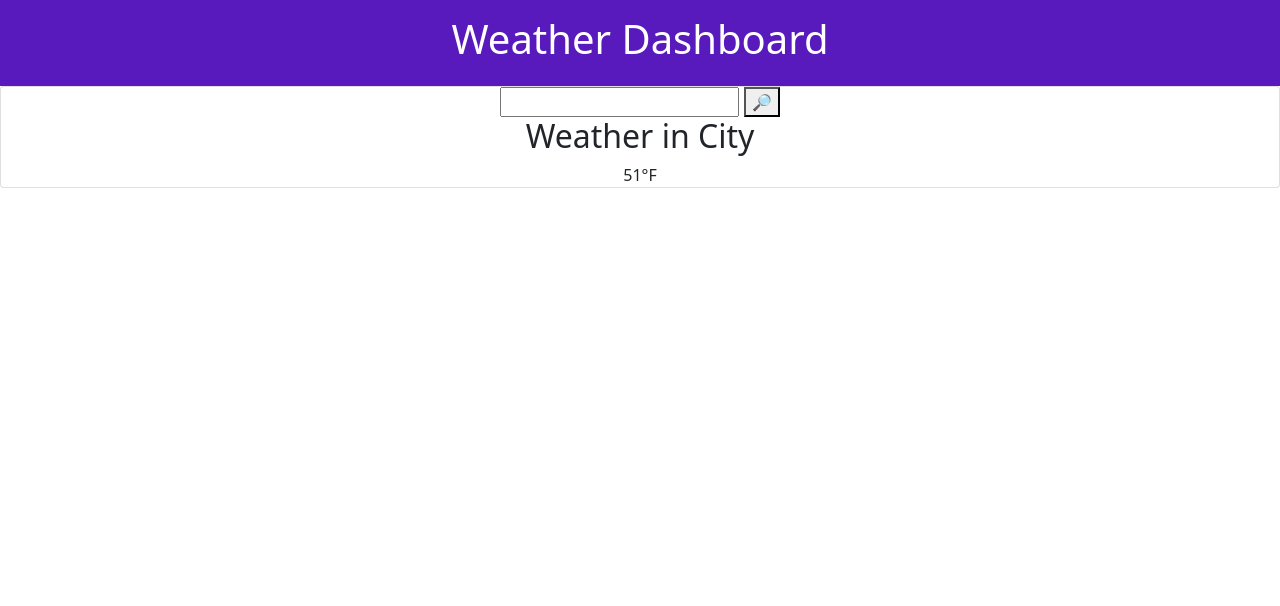
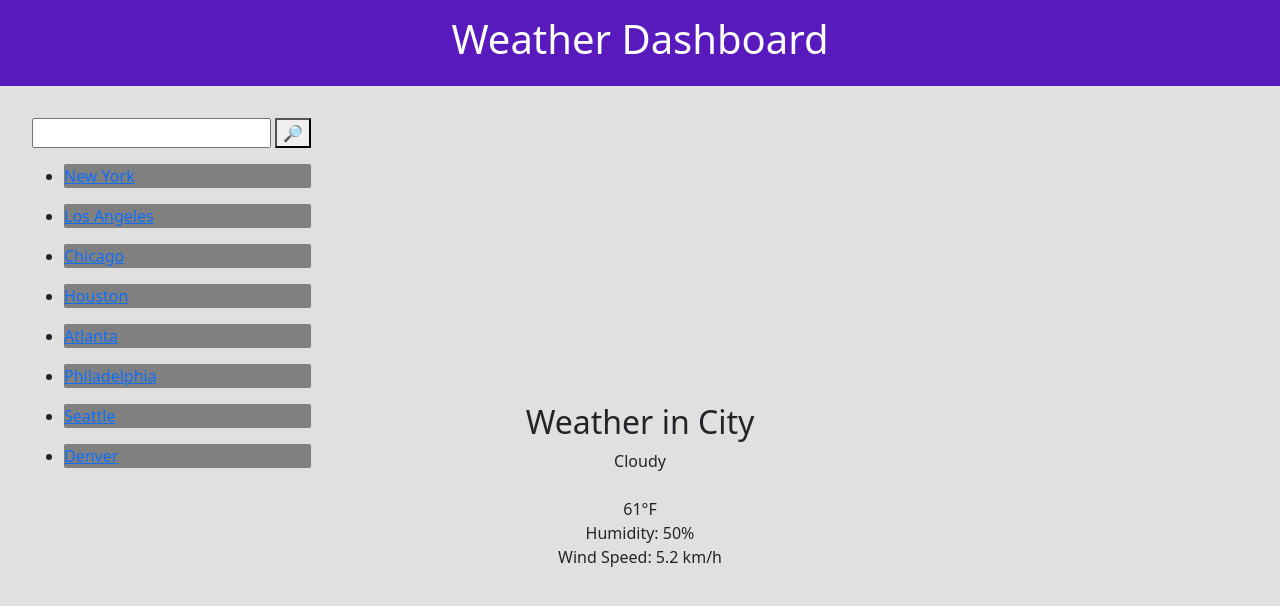
Before and after one commit to brandongiordano/weather-dashboard, a plain HTML site: page index.html in a window 1280 px wide. Drawn offline with nearby package versions, Linux system fonts and the light colour scheme.

Commit message:
declared variables in js

```diff
--- a/index.html
+++ b/index.html
@@ -15,14 +15,28 @@
     <div class="header">
       <h1>Weather Dashboard</h1>
     </div>
-    <div class="card">
-      <div class="search">
-        <input type="text" class="search-bar" />
-        <button>🔎</button>
-      </div>
+    <div class="search">
+      <input type="text" class="search-bar" />
+      <button>🔎</button>
+      <ul id="cities">
+        <li><a href="#">New York</a></li>
+        <li><a href="#">Los Angeles</a></li>
+        <li><a href="#">Chicago</a></li>
+        <li><a href="#">Houston</a></li>
+        <li><a href="#">Atlanta</a></li>
+        <li><a href="#">Philadelphia</a></li>
+        <li><a href="#">Seattle</a></li>
+        <li><a href="#">Denver</a></li>
+      </ul>
+    </div>
+    <div class="weather-card">
       <div class="weather">
         <h2 class="city">Weather in City</h2>
-        <div class="temp">51°F</div>
+        <div class="description">Cloudy</div>
+        <img src="" alt="" class="icon" />
+        <div class="temp" id="city-temp">61°F</div>
+        <div class="humidity" id="city-humid">Humidity: 50%</div>
+        <div class="wind" id="wind-speed">Wind Speed: 5.2 km/h</div>
       </div>
     </div>
     <script
@@ -31,5 +45,7 @@
       crossorigin="anonymous"
     ></script>
     <script src="https://code.jquery.com/jquery-3.5.1.min.js"></script>
+    <script src="./scripts.js"></script>
+    <script src="https://api.openweathermap.org/data/2.5/forecast?lat={lat}&lon={lon}&appid={c1cca8b9a19bd1602dafeedbadde768a}"></script>
   </body>
 </html>
--- a/scripts.js
+++ b/scripts.js
@@ -0,0 +1,3 @@
+var tempEl = document.getElementById("city-temp");
+var humidEl = document.getElementById("city-humid");
+var windEl = document.getElementById("wind-speed");
--- a/style.css
+++ b/style.css
@@ -1,6 +1,23 @@
-.card {
+.weather-card {
     justify-content: center;
     text-align: center;
+    display: flex;
+    align-items: center;
+    height: 100vh;
+    margin: 0;
+    background: rgb(224, 224, 224);
+}
+
+.search {
+    position:absolute;
+    left: 2rem;
+    margin-top: 2rem;
+}
+
+#cities li {
+    background: grey;
+    border-radius: 2px;
+    margin-top: 1rem;
 }
 
 .header {
```
